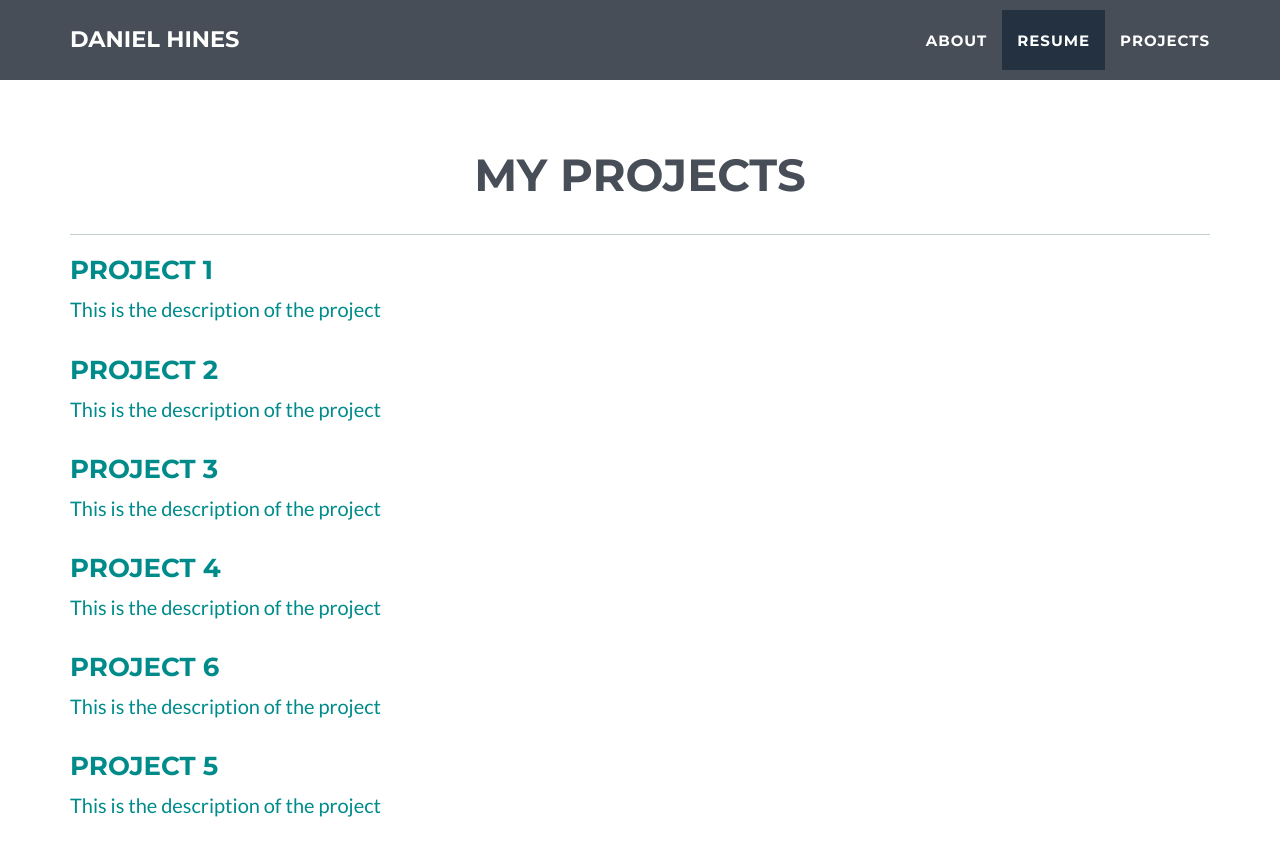
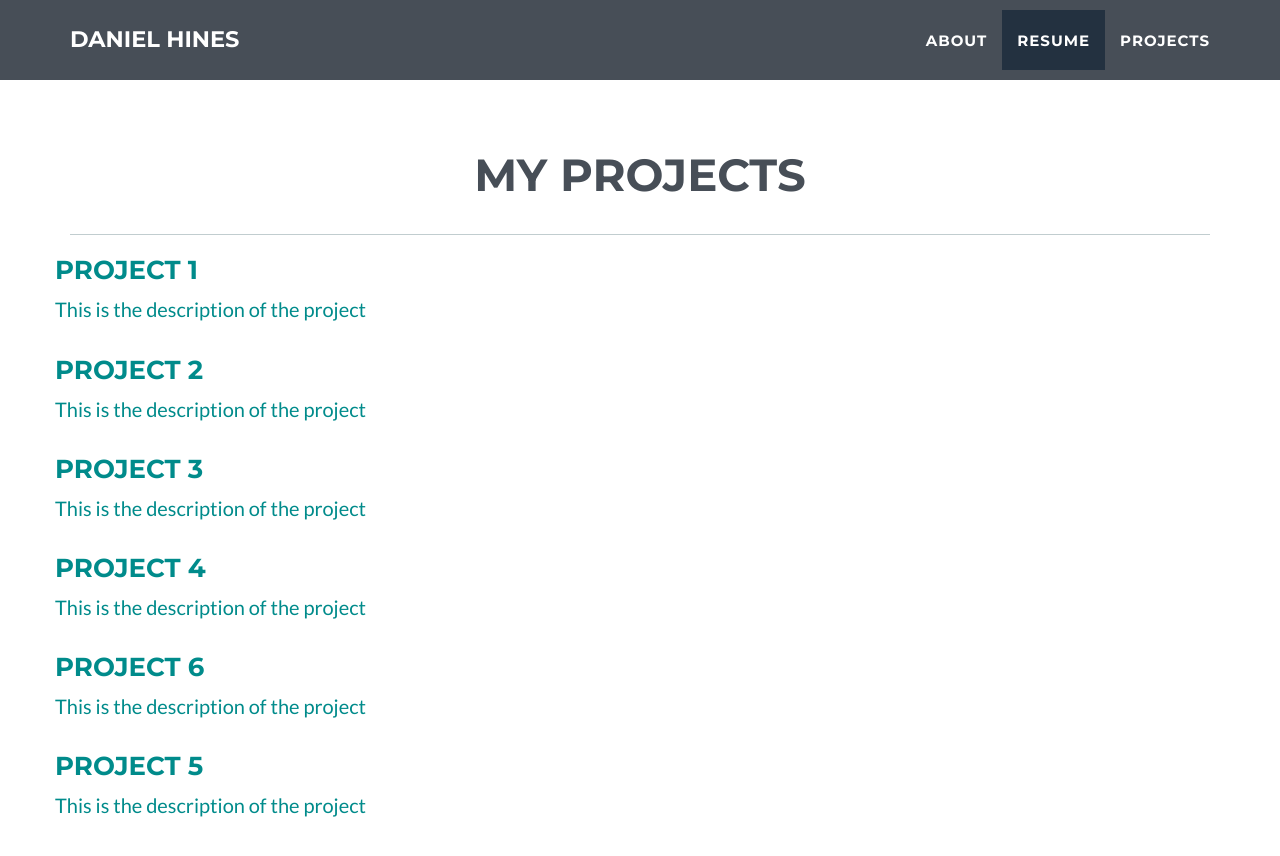
Before and after one commit to danielchines/danielchines.github.io, a Jekyll site: the page built from index.html, in a window 1280 px wide and 900 px high, scrolled down 1467 px. Shown: the top 856 px of the window. Built offline with Jekyll 4.4.1, drawn with Linux system fonts in a browser that asks for light colours.

Commit message:
Update portfolio_grid.html

```diff
--- a/_includes/portfolio_grid.html
+++ b/_includes/portfolio_grid.html
@@ -9,7 +9,7 @@
             </div>
             {% for post in site.posts %}
             <div class="row">
-                    <div class="col-sm-4 portfolio-item">
+                    <div class="project portfolio-item">
                         <a href="#portfolioModal-{{ post.modal-id }}" class="portfolio-link" data-toggle="modal">
                             <h3>{{ post.title }}</h3>
                             <p id="about-p">This is the description of the project</p>
```
